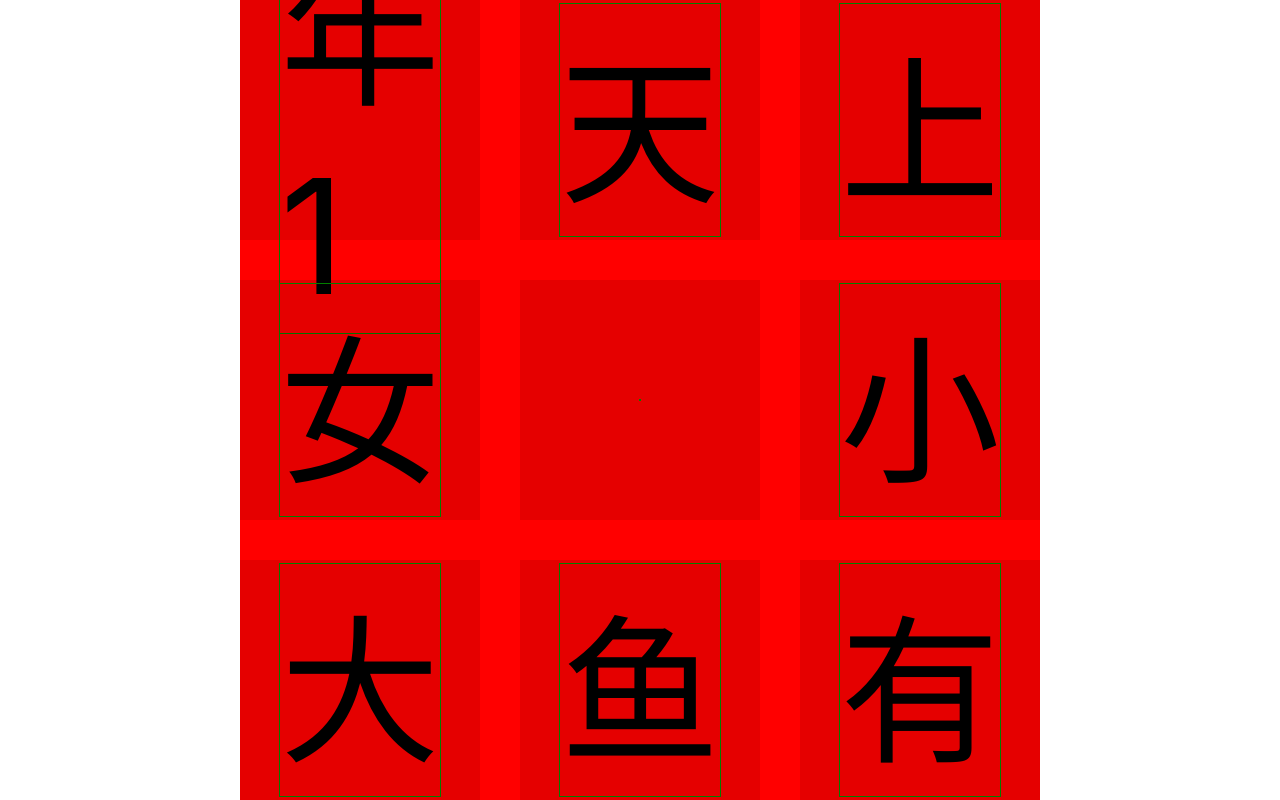
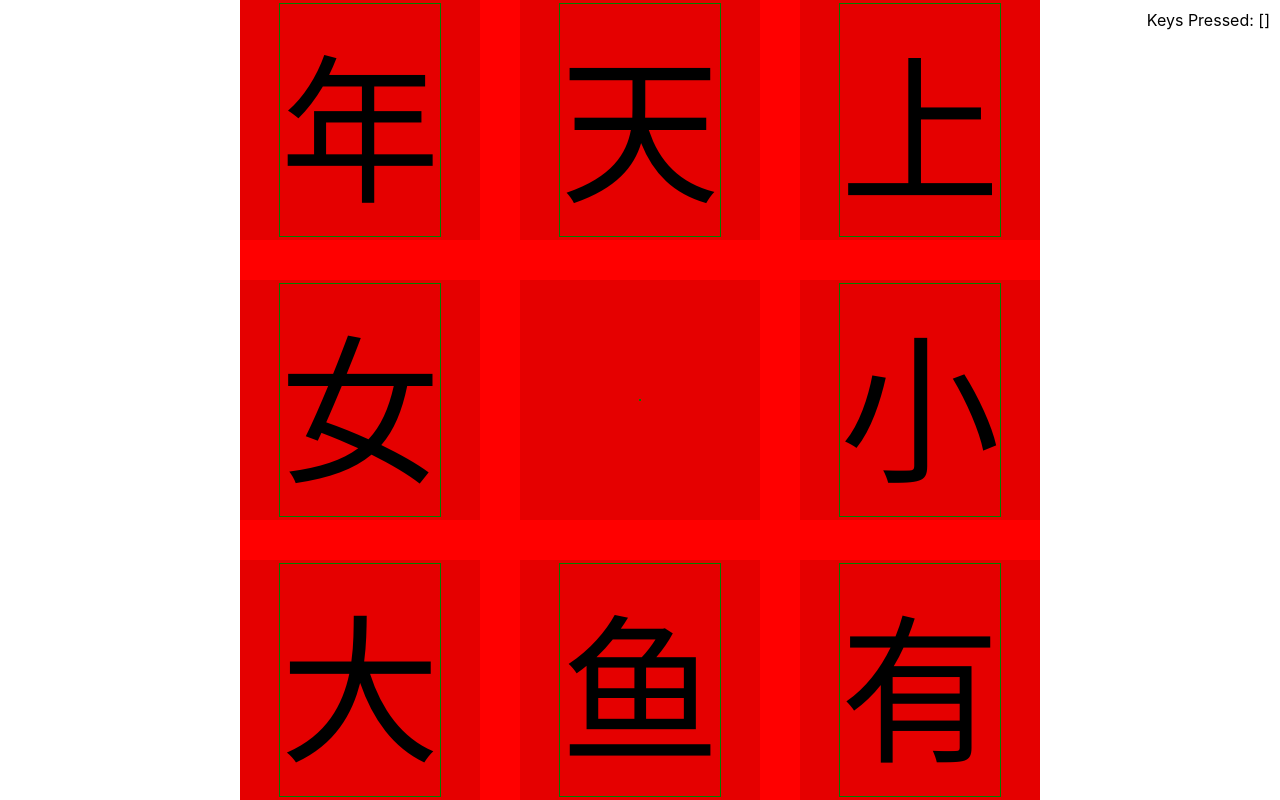
Before and after one commit to gameleaf/gameleaf.github.io, a Next.js app: page /chinese in a window 1280 px wide. Built offline with nearby package versions, Linux system fonts and the light colour scheme.

Commit message:
Keep track of which keys are pressed and display it in the top right corner.

```diff
--- a/pages/chinese/index.tsx
+++ b/pages/chinese/index.tsx
@@ -1,7 +1,10 @@
 import React, { useState, useEffect } from "react";
 import * as Tone from "tone";
 
+
+
 function Page() {
+    let keysPressed = new Set();
     useEffect(() => {
         window.addEventListener("keydown", downHandler);
         window.addEventListener("keyup", upHandler);
@@ -13,27 +16,27 @@ function Page() {
         };
     }, []); // Empty array ensures that effect is only run on mount and unmount
 
-    function downHandler({ key }) {
-        console.log(`DN [${key}]`);
-        keysPressed.add(key);
-        console.log(keysPressed);
+    // key     = 3,      Meta
+    // keyCode = 51,     91
+    // code    = Digit3, MetaLeft
+    function downHandler(e) {
+        keysPressed.add(e.code);
+        setKeysPressedString([...keysPressed].join(",")); // Spread Operator!
     }
 
-    function upHandler({ key }) {
-        console.log(`UP [${key}]`);
-        keysPressed.delete(key);
-        console.log(keysPressed);
+    function upHandler(e) {
+        keysPressed.delete(e.code);
+        setKeysPressedString([...keysPressed].join(",")); // Spread Operator!
     }
 
-
-    const [keysPressed, setKeysPressed] = useState(new Set());
-
+    // Array of keys pressed
+    const [keysPressedString, setKeysPressedString] = useState("");
 
     return (
         <>
             <div className="grid">
                 <div className="item">
-                    <div className="text">年 {1}</div>
+                    <div className="text">年</div>
                 </div>
                 <div className="item">
                     <div className="text">天</div>
@@ -60,6 +63,7 @@ function Page() {
                     <div className="text">有</div>
                 </div>
             </div>
+            <div className="keys-pressed">Keys Pressed: [{keysPressedString}]</div>
             <style jsx>{`
                 .grid {
                     display: grid;
@@ -104,6 +108,12 @@ function Page() {
                         margin-top: calc(50vmax - 50vmin);
                     }
                 }
+
+                .keys-pressed {
+                    position: absolute;
+                    top: 10px;
+                    right: 10px;
+                }
             `}</style>
         </>
     );
```
